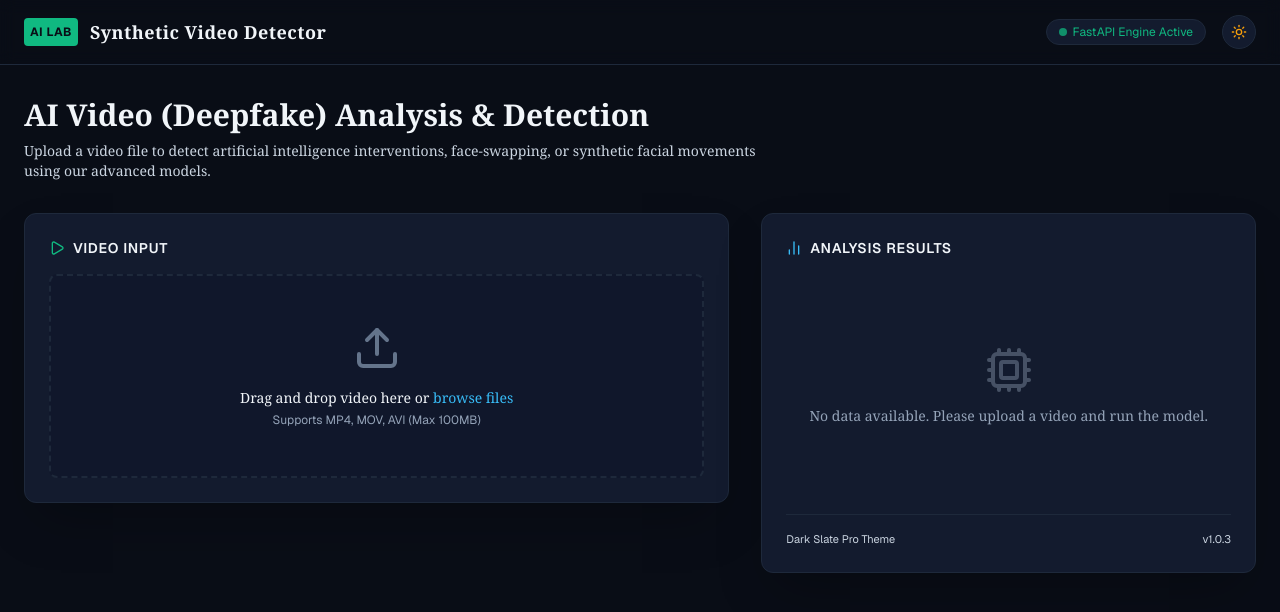
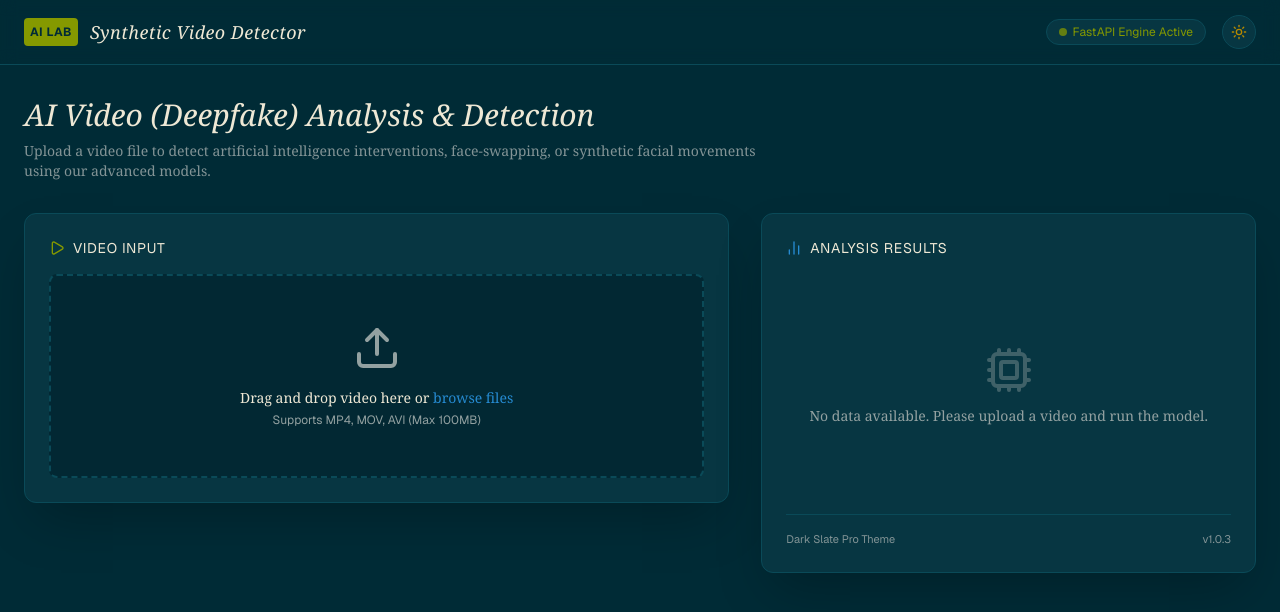
Before and after one commit to Synthetic-Video-Detection/Synthetic_Video_Detection_using_TransferLearning, a Next.js app in the folder frontend/: page / in a window 1280 px wide. Shown: the top 612 px of the page. Built offline with nearby package versions, Linux system fonts and the light colour scheme.

Commit message:
update frontend page

```diff
--- a/frontend/app/page.tsx
+++ b/frontend/app/page.tsx
@@ -8,16 +8,18 @@ export default function SyntheticVideoDetector() {
   const [result, setResult] = useState<{ isSynthetic: boolean; confidence: number } | null>(null);
   const [isDarkMode, setIsDarkMode] = useState(true);
 
-  // --- BẢNG MÀU ĐEN - XÁM CHÌ (DARK SLATE THEME) ---
+  // --- BẢNG MÀU SOLARIZED (WARM WHITE / DARK) ---
+  // Solarized base3 #fdf6e3, base2 #eee8d5, base1 #93a1a1, base0 #839496,
+  // base00 #657b83, base01 #586e75, base02 #073642, base03 #002b36
   const theme = {
-    bgMain: isDarkMode ? "bg-[#090d16]" : "bg-[#f8fafc]",       // Nền chính Đen Tuyền / Trắng Sương
-    bgCard: isDarkMode ? "bg-[#131b2e]" : "bg-[#ffffff]",       // Thẻ container Xám Đen / Trắng
-    textMain: isDarkMode ? "text-[#94a3b8]" : "text-[#475569]",   // Chữ phụ Xám
-    textHeading: isDarkMode ? "text-[#f1f5f9]" : "text-[#0f172a]",// Chữ chính Sáng/Tối
-    textSub: isDarkMode ? "text-[#cbd5e1]" : "text-[#64748b]",    // Chữ mô tả
-    border: isDarkMode ? "border-[#1e293b]" : "border-[#e2e8f0]", // Đường viền mảnh
-    inputBg: isDarkMode ? "bg-[#0f172a]/60" : "bg-[#f1f5f9]",   // Khung upload
-    btnCancel: isDarkMode ? "bg-[#0f172a] hover:bg-[#1e293b] text-[#cbd5e1]" : "bg-[#f1f5f9] hover:bg-[#e2e8f0] text-[#475569]",
+    bgMain: isDarkMode ? "bg-[#002b36]" : "bg-[#fdf6e3]",        // Nền chính base03 / base3 (trắng ấm)
+    bgCard: isDarkMode ? "bg-[#073642]" : "bg-[#eee8d5]",        // Thẻ container base02 / base2
+    textMain: isDarkMode ? "text-[#93a1a1]" : "text-[#657b83]",  // Chữ phụ base1 / base00
+    textHeading: isDarkMode ? "text-[#eee8d5]" : "text-[#586e75]", // Chữ chính base2 / base01
+    textSub: isDarkMode ? "text-[#839496]" : "text-[#586e75]",   // Chữ mô tả base0 / base01
+    border: isDarkMode ? "border-[#0a4a58]" : "border-[#d9d2b8]", // Đường viền mảnh
+    inputBg: isDarkMode ? "bg-[#00212b]/60" : "bg-[#f5efdc]",    // Khung upload
+    btnCancel: isDarkMode ? "bg-[#00212b] hover:bg-[#0a4a58] text-[#93a1a1]" : "bg-[#f5efdc] hover:bg-[#e3dcc4] text-[#586e75]",
   };
 
   const handleFileChange = (e: React.ChangeEvent<HTMLInputElement>) => {
@@ -43,23 +45,23 @@ export default function SyntheticVideoDetector() {
       <header className={`border-b ${theme.border} ${theme.bgMain}/90 backdrop-blur sticky top-0 z-50 transition-colors duration-300`}>
         <div className="max-w-7xl mx-auto px-6 h-16 flex items-center justify-between">
           <div className="flex items-center gap-3">
-            <div className="bg-[#10b981] text-[#090d16] p-1.5 rounded font-bold text-xs tracking-wider font-sans">
+            <div className="bg-[#859900] text-[#002b36] p-1.5 rounded font-bold text-xs tracking-wider font-sans">
               AI LAB
             </div>
-            <span className={`${theme.textHeading} font-semibold text-lg tracking-wide transition-colors`}>
+            <span className={`${theme.textHeading} font-normal italic text-lg tracking-wide transition-colors`}>
               Synthetic Video Detector
             </span>
           </div>
           <div className="flex items-center gap-4 text-xs font-sans">
-            <span className={`flex items-center gap-1.5 text-[#10b981] ${theme.bgCard} px-3 py-1 rounded-full border ${theme.border} transition-colors`}>
-              <span className="w-2 h-2 rounded-full bg-[#10b981] animate-pulse"></span>
+            <span className={`flex items-center gap-1.5 text-[#859900] ${theme.bgCard} px-3 py-1 rounded-full border ${theme.border} transition-colors`}>
+              <span className="w-2 h-2 rounded-full bg-[#859900] animate-pulse"></span>
               FastAPI Engine Active
             </span>
             <button
               onClick={() => setIsDarkMode(!isDarkMode)}
               className={`p-2 rounded-full ${theme.bgCard} border ${theme.border} hover:opacity-80 transition-all`}
             >
-              {isDarkMode ? <Sun className="w-4 h-4 text-[#f59e0b]" /> : <Moon className="w-4 h-4 text-[#6366f1]" />}
+              {isDarkMode ? <Sun className="w-4 h-4 text-[#b58900]" /> : <Moon className="w-4 h-4 text-[#6c71c4]" />}
             </button>
           </div>
         </div>
@@ -70,7 +72,7 @@ export default function SyntheticVideoDetector() {
 
         {/* Title Section */}
         <div className="mb-8">
-          <h1 className={`text-3xl font-bold ${theme.textHeading} mb-2 transition-colors`}>
+          <h1 className={`text-3xl font-normal italic ${theme.textHeading} mb-2 transition-colors`}>
             AI Video (Deepfake) Analysis & Detection
           </h1>
           <p className={`${theme.textSub} max-w-3xl text-sm transition-colors`}>
@@ -85,8 +87,8 @@ export default function SyntheticVideoDetector() {
           <div className="lg:col-span-7 space-y-6">
             <div className={`${theme.bgCard} rounded-xl border ${theme.border} p-6 shadow-2xl transition-colors duration-300`}>
               <div className="flex items-center justify-between mb-4">
-                <h2 className={`text-sm font-semibold ${theme.textHeading} uppercase tracking-wider flex items-center gap-2 font-sans transition-colors`}>
-                  <Play className="w-4 h-4 text-[#10b981]" /> Video Input
+                <h2 className={`text-sm font-normal ${theme.textHeading} uppercase tracking-wider flex items-center gap-2 font-sans transition-colors`}>
+                  <Play className="w-4 h-4 text-[#859900]" /> Video Input
                 </h2>
                 {selectedFile && (
                   <span className={`text-xs ${theme.textSub} truncate max-w-[200px] font-sans`}>
@@ -96,10 +98,10 @@ export default function SyntheticVideoDetector() {
               </div>
 
               {!selectedFile ? (
-                <label className={`border-2 border-dashed ${theme.border} hover:border-[#10b981] ${theme.inputBg} rounded-lg p-12 flex flex-col items-center justify-center cursor-pointer transition-all group`}>
-                  <Upload className="w-12 h-12 text-[#64748b] group-hover:text-[#10b981] mb-4 transition-colors" />
+                <label className={`border-2 border-dashed ${theme.border} hover:border-[#859900] ${theme.inputBg} rounded-lg p-12 flex flex-col items-center justify-center cursor-pointer transition-all group`}>
+                  <Upload className="w-12 h-12 text-[#93a1a1] group-hover:text-[#859900] mb-4 transition-colors" />
                   <p className={`text-sm ${theme.textHeading} font-medium mb-1 transition-colors`}>
-                    Drag and drop video here or <span className="text-[#38bdf8]">browse files</span>
+                    Drag and drop video here or <span className="text-[#268bd2]">browse files</span>
                   </p>
                   <p className={`text-xs ${theme.textMain} font-sans transition-colors`}>Supports MP4, MOV, AVI (Max 100MB)</p>
                   <input type="file" accept="video/*" className="hidden" onChange={handleFileChange} />
@@ -114,7 +116,7 @@ export default function SyntheticVideoDetector() {
                     <button
                       onClick={handleAnalyze}
                       disabled={isAnalyzing}
-                      className="flex-1 bg-[#10b981] hover:brightness-110 text-[#090d16] font-bold py-3 px-6 rounded-lg flex items-center justify-center gap-2 transition-all disabled:opacity-50"
+                      className="flex-1 bg-[#859900] hover:brightness-110 text-[#002b36] font-bold py-3 px-6 rounded-lg flex items-center justify-center gap-2 transition-all disabled:opacity-50"
                     >
                       {isAnalyzing ? (
                         <><RefreshCw className="w-5 h-5 animate-spin" /> Analyzing frames...</>
@@ -139,8 +141,8 @@ export default function SyntheticVideoDetector() {
           <div className="lg:col-span-5 space-y-6">
             <div className={`${theme.bgCard} rounded-xl border ${theme.border} p-6 shadow-2xl h-full flex flex-col justify-between transition-colors duration-300`}>
               <div>
-                <h2 className={`text-sm font-semibold ${theme.textHeading} uppercase tracking-wider mb-6 flex items-center gap-2 font-sans transition-colors`}>
-                  <BarChart2 className="w-4 h-4 text-[#38bdf8]" /> Analysis Results
+                <h2 className={`text-sm font-normal ${theme.textHeading} uppercase tracking-wider mb-6 flex items-center gap-2 font-sans transition-colors`}>
+                  <BarChart2 className="w-4 h-4 text-[#268bd2]" /> Analysis Results
                 </h2>
 
                 {!result && !isAnalyzing && (
@@ -157,7 +159,7 @@ export default function SyntheticVideoDetector() {
                       <div className={`h-10 ${theme.bgMain} rounded`}></div>
                       <div className={`h-20 ${theme.bgMain} rounded`}></div>
                     </div>
-                    <p className="text-xs text-center text-[#38bdf8] font-sans animate-pulse">
+                    <p className="text-xs text-center text-[#268bd2] font-sans animate-pulse">
                       Extracting Spatial & Temporal Features...
                     </p>
                   </div>
@@ -168,16 +170,16 @@ export default function SyntheticVideoDetector() {
                     {/* Status Badge */}
                     <div className={`p-4 rounded-lg border flex items-center gap-4 ${
                       result.isSynthetic
-                        ? `${theme.bgMain} border-[#ef4444]/50 text-[#ef4444]`
-                        : `${theme.bgMain} border-[#10b981]/50 text-[#10b981]`
+                        ? `${theme.bgMain} border-[#dc322f]/50 text-[#dc322f]`
+                        : `${theme.bgMain} border-[#859900]/50 text-[#859900]`
                     }`}>
                       {result.isSynthetic ? (
-                        <ShieldAlert className="w-10 h-10 shrink-0 text-[#ef4444]" />
+                        <ShieldAlert className="w-10 h-10 shrink-0 text-[#dc322f]" />
                       ) : (
-                        <ShieldCheck className="w-10 h-10 shrink-0 text-[#10b981]" />
+                        <ShieldCheck className="w-10 h-10 shrink-0 text-[#859900]" />
                       )}
                       <div>
-                        <h3 className="font-bold text-lg font-sans">
+                        <h3 className="font-normal italic text-lg font-serif">
                           {result.isSynthetic ? "Synthetic Video Detected" : "Authentic Video (Real)"}
                         </h3>
                         <p className={`text-xs opacity-80 mt-1 font-sans ${theme.textMain}`}>
@@ -196,7 +198,7 @@ export default function SyntheticVideoDetector() {
                       </div>
                       <div className={`w-full ${theme.bgCard} h-3 rounded-full overflow-hidden`}>
                         <div
-                          className="bg-[#ef4444] h-full rounded-full transition-all duration-1000"
+                          className="bg-[#dc322f] h-full rounded-full transition-all duration-1000"
                           style={{ width: `${result.confidence}%` }}
                         ></div>
                       </div>
```
